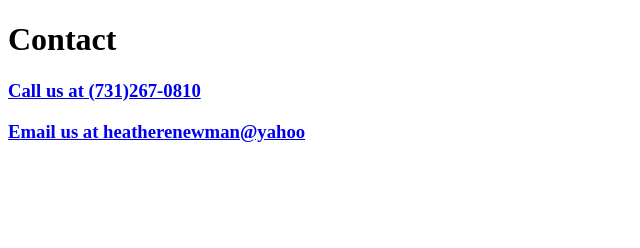
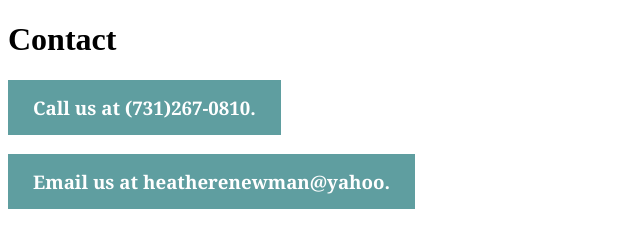
Before and after one commit to alyssay59/JH2, a plain HTML site: page contact.html in a window 1280 px wide. Shown: the whole page, without its empty margins (0-640 px from the left). Drawn offline with Linux system fonts and the light colour scheme.

Commit message:
Worked on formatting of the home and contact pages.

```diff
--- a/contact.html
+++ b/contact.html
@@ -1,6 +1,7 @@
 <!DOCTYPE html>
 <html lang="en">
 <head>
+
     <meta charset="UTF-8">
     <meta name="viewport" content="width=device-width, initial-scale=1.0">
     <title>Document</title>
@@ -8,7 +9,7 @@
 </head>
 <body>
     <h1>Contact</h1>
-    <h3><a href="tel:7312670810"> Call us at (731)267-0810</a></h3>
-    <h3><a href="heatherenewman@yahoo.com"> Email us at heatherenewman@yahoo</a></h3>
+    <h3><a href="tel:7312670810" class="pop-upbox"> Call us at (731)267-0810.</a></h3>
+    <h3><a href="mailto:heatherenewman@yahoo.com" class="pop-upbox"> Email us at heatherenewman@yahoo.</a></h3>
 </body>
 </html>
--- a/style.css
+++ b/style.css
@@ -0,0 +1,16 @@
+.linktable{
+
+    text-align: center;
+}
+a:link, a:visited, .pop-upbox{
+    background-color: CadetBlue;
+    color: white;
+    text-align:center;
+    text-decoration: none;
+    display: inline-block;
+    font-family: Georgia;
+    padding: 15px 25px;
+}
+a:hover, a:active, .pop-upbox {
+    background-color: CadetBlue;
+}
```
Also changed, not shown: index.html (+13 -0 lines).
